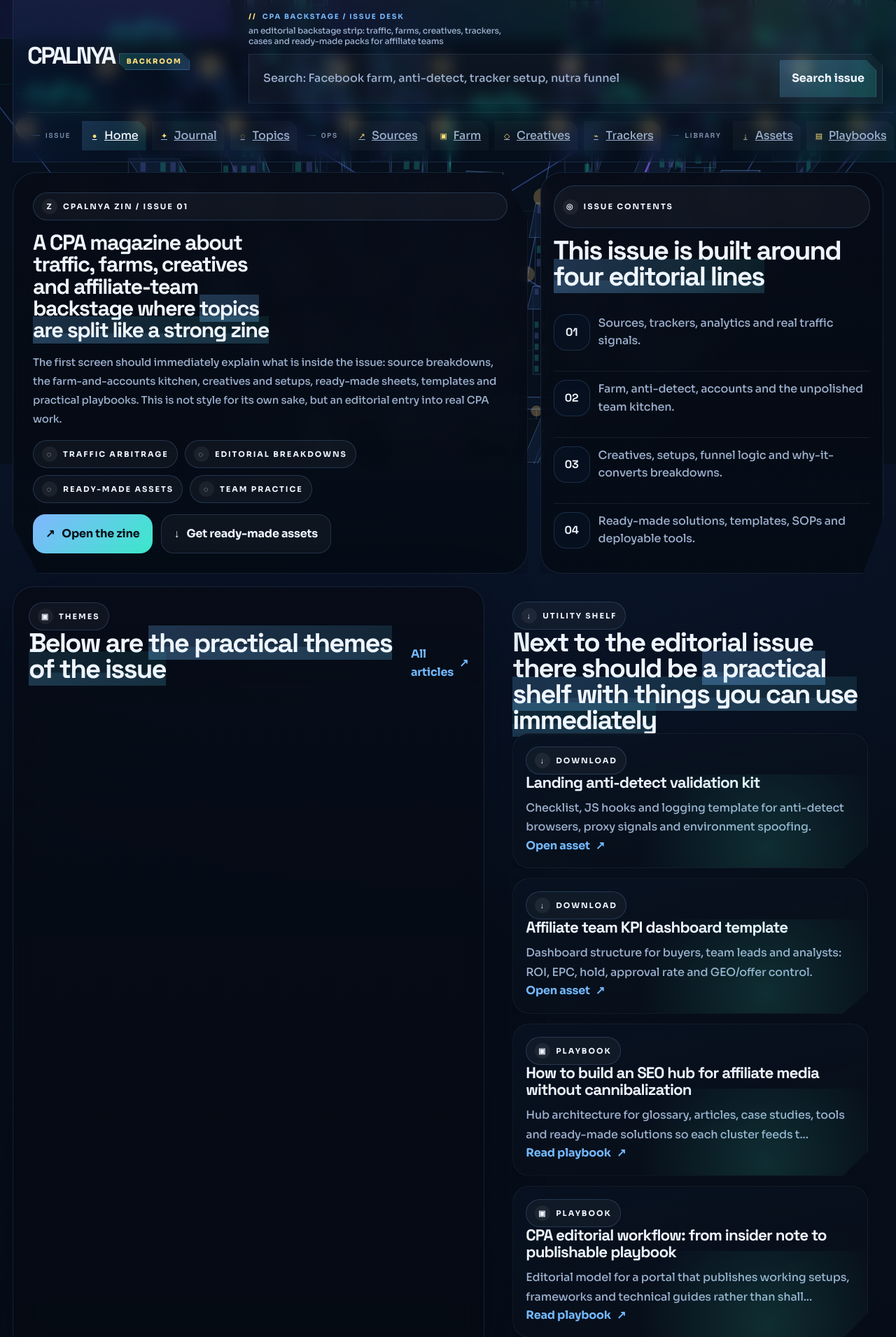
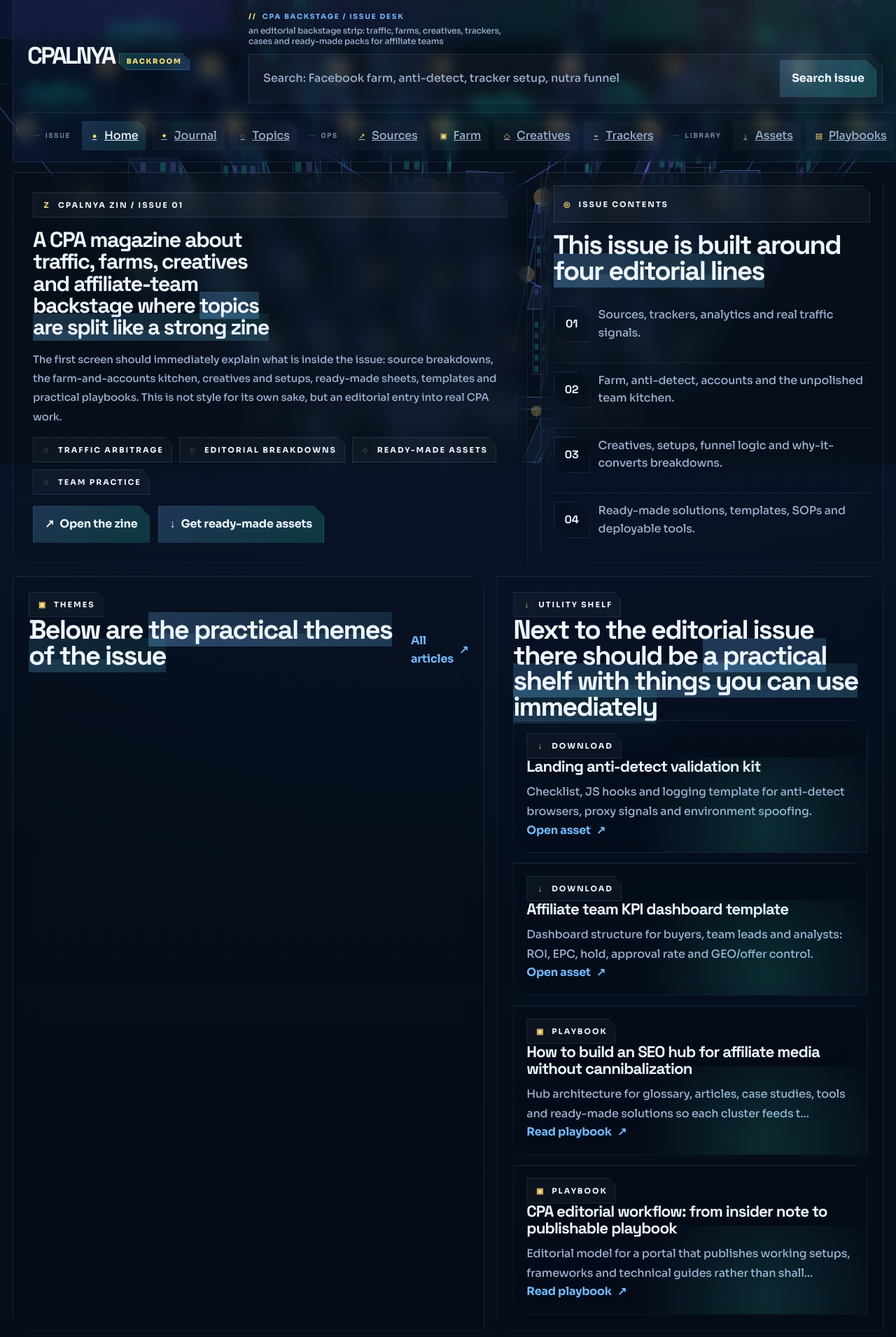
Before and after one commit to portartoor/CPALNYA, a PHP site: page / in a window 1280 px wide; the page is wider, and only the part inside the window is pictured. Shown: the part 137-2048 px from the top of that part at 70% size. Run offline with PHP 8.4, Linux system fonts and the light colour scheme; data comes from the database, SQL or seed files in the repository; data that the repository does not hold is empty; some libraries are stand-ins or nearby versions.

Commit message:
uff upd front 15

```diff
--- a/template/views/simple/header.php
+++ b/template/views/simple/header.php
@@ -643,6 +643,157 @@ $yandexCounterCode = trim((string)($_SERVER['MIRROR_YANDEX_COUNTER_CODE'] ?? '')
         clip-path: polygon(0 0, calc(100% - 18px) 0, 100% 18px, 100% 100%, 18px 100%, 0 calc(100% - 18px));
     }
 
+    .neo-panel,
+    .cp-card,
+    .cp-side-panel,
+    .cp-signal-board,
+    .cp-feed,
+    .cp-feed-item,
+    .cp-case-card,
+    .cpb-lead-card,
+    .cpb-feed,
+    .cpb-feed-card,
+    .cpb-side-panel,
+    .cpb-article,
+    .cpb-comments,
+    .cpb-feature,
+    .cpb-stream,
+    .cpb-comment,
+    .sol-card,
+    .sol-board,
+    .sol-detail,
+    .sol-comments,
+    .sol-list,
+    .sol-comment,
+    .cpz-cover,
+    .cpz-issue-rail,
+    .cpz-lead-card,
+    .cpz-assets,
+    .cpz-cases,
+    .cpz-topic-card,
+    .cpz-asset-card,
+    .cpz-case-card,
+    .cpz-products article,
+    .cpz-panel,
+    .cpz-feature-note,
+    .cpz-secondary-lead,
+    .cpz-cluster-intro,
+    .cpz-issue-row strong,
+    .cpb-index,
+    .cpb-feed-arrow,
+    .sol-meta div,
+    .cpb-meta div {
+        border-radius: 0 !important;
+        background: linear-gradient(180deg, rgba(7, 13, 24, .22), rgba(7, 12, 23, .08)) !important;
+        border: 1px solid rgba(141, 179, 236, .14) !important;
+        box-shadow: inset 0 1px 0 rgba(255,255,255,.03), 0 10px 28px rgba(2, 7, 18, .08) !important;
+        clip-path: polygon(0 0, calc(100% - 18px) 0, 100% 18px, 100% 100%, 18px 100%, 0 calc(100% - 18px)) !important;
+        backdrop-filter: blur(10px) saturate(112%);
+    }
+
+    .cpz-kicker,
+    .cpz-tag,
+    .cpz-meta,
+    .cpz-section-tag,
+    .cpb-kicker,
+    .cpb-chip,
+    .cpb-meta-pill,
+    .cpb-comment-meta span,
+    .sol-kicker,
+    .sol-tab,
+    .sol-type,
+    .sol-note,
+    .sol-comment-meta span {
+        border-radius: 0 !important;
+        padding: 8px 11px !important;
+        border: 1px solid rgba(141, 179, 236, .16) !important;
+        background: rgba(255,255,255,.03) !important;
+        clip-path: polygon(0 0, calc(100% - 10px) 0, 100% 10px, 100% 100%, 0 100%) !important;
+    }
+
+    .cpz-icon,
+    .cpb-icon,
+    .sol-icon {
+        width: 16px !important;
+        height: 16px !important;
+        border-radius: 0 !important;
+        background: transparent !important;
+        color: var(--shell-highlight) !important;
+    }
+
+    .cpz-btn,
+    .cpb-link,
+    .cpb-btn,
+    .sol-link,
+    .sol-btn,
+    .cpb-toolbar button,
+    .sol-toolbar button,
+    .cpb-auth-grid button,
+    .cpb-comment-form button,
+    .solutions-comment-form button,
+    .cpz-actions a,
+    .cpz-actions button {
+        display: inline-flex !important;
+        align-items: center !important;
+        justify-content: center !important;
+        gap: 8px !important;
+        padding: 12px 16px !important;
+        border-radius: 0 !important;
+        border: 1px solid var(--shell-border) !important;
+        background: linear-gradient(135deg, rgba(115,184,255,.22), rgba(39,223,192,.18)) !important;
+        color: var(--shell-text) !important;
+        text-decoration: none !important;
+        font-weight: 700 !important;
+        clip-path: polygon(0 0, calc(100% - 14px) 0, 100% 14px, 100% 100%, 0 100%) !important;
+        transition: transform .2s ease, border-color .2s ease, filter .2s ease !important;
+        box-shadow: none !important;
+    }
+
+    .cpz-btn:hover,
+    .cpb-link:hover,
+    .cpb-btn:hover,
+    .sol-link:hover,
+    .sol-btn:hover,
+    .cpb-toolbar button:hover,
+    .sol-toolbar button:hover,
+    .cpb-auth-grid button:hover,
+    .cpb-comment-form button:hover,
+    .solutions-comment-form button:hover,
+    .cpz-actions a:hover,
+    .cpz-actions button:hover {
+        transform: translateY(-1px) !important;
+        filter: saturate(1.08) !important;
+        border-color: var(--shell-border-strong) !important;
+    }
+
+    .cpb-auth-grid input,
+    .cpb-comment-form input,
+    .cpb-comment-form select,
+    .cpb-comment-form textarea,
+    .sol-auth-grid input,
+    .solutions-comment-form input,
+    .solutions-comment-form select,
+    .solutions-comment-form textarea,
+    .cpz-cover input,
+    .cpz-cover select,
+    .cpz-cover textarea {
+        border-radius: 0 !important;
+        border: 1px solid rgba(141, 179, 236, .16) !important;
+        background: rgba(255,255,255,.03) !important;
+        color: var(--shell-text) !important;
+        clip-path: polygon(0 0, calc(100% - 12px) 0, 100% 12px, 100% 100%, 0 100%) !important;
+        box-shadow: none !important;
+    }
+
+    .cpb-article img,
+    .cpz-cover img,
+    .cpz-products img,
+    .sol-detail img {
+        border-radius: 0 !important;
+        clip-path: polygon(0 0, calc(100% - 18px) 0, 100% 18px, 100% 100%, 0 100%) !important;
+        border: 1px solid rgba(141, 179, 236, .14) !important;
+    }
+
     main, .pc-main { width: 100%; }
 
     @media (max-width: 1080px) {
```
